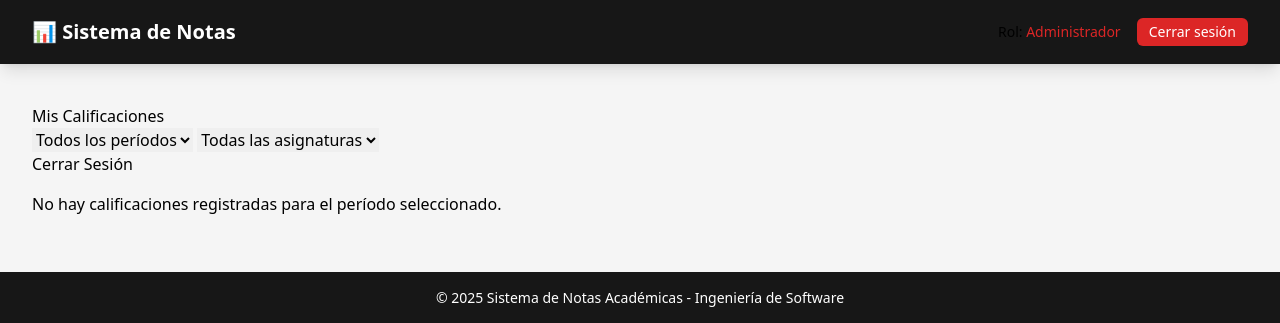
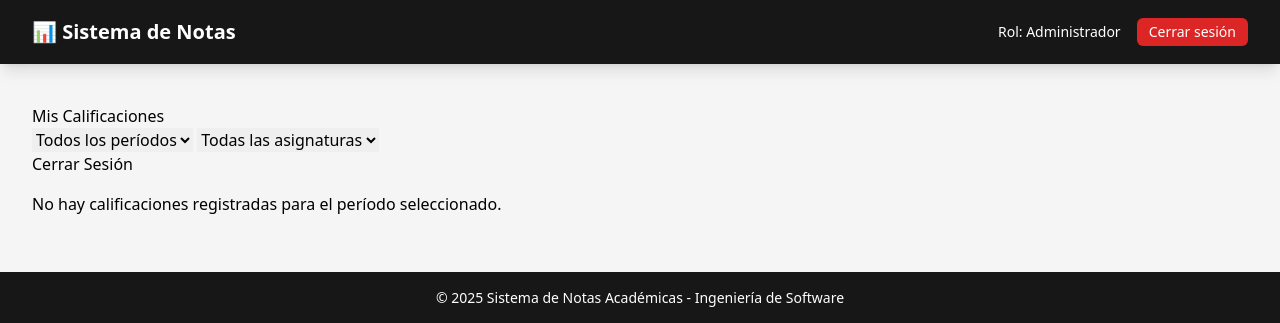
Before and after one commit to Zero100x/ISWElectiva110202-10, a Django app: page /academico/calificaciones_estudiante/ in a window 1280 px wide. Shown: the top 323 px of the page. Run offline with Django 4.2, Linux system fonts and the light colour scheme; a user stored in the database is signed in; data comes from the database, SQL or seed files in the repository; data that the repository does not hold is empty; some libraries are stand-ins or nearby versions.

Commit message:
cambio color letras

```diff
--- a/static/css/login.css
+++ b/static/css/login.css
@@ -140,7 +140,7 @@ body {
     position: absolute;
     top: 15px;
     left: 0;
-    color: #999;
+    color: white;  /* Cambiado de #999 a white */
     pointer-events: none;
     transition: all 0.3s ease;
 }
--- a/templates/base_generic.html
+++ b/templates/base_generic.html
@@ -71,9 +71,9 @@
                 <div class="flex items-center space-x-4">
                     {% if user.is_authenticated %}
                         <!-- Muestra el rol del usuario -->
-                        <span class="text-accent-200 text-sm font-medium">
+                        <span class="text-white text-sm font-medium">
                             Rol:
-                            <span class="text-academic-primary">
+                            <span class="text-white">
                                 {% if user.is_superuser %}
                                     Administrador
                                 {% elif user.rol == 'profesor' %}
```
Also changed, not shown: academico/templates/academico/lista_calificaciones.html (+10 -4 lines), 2 other files.
